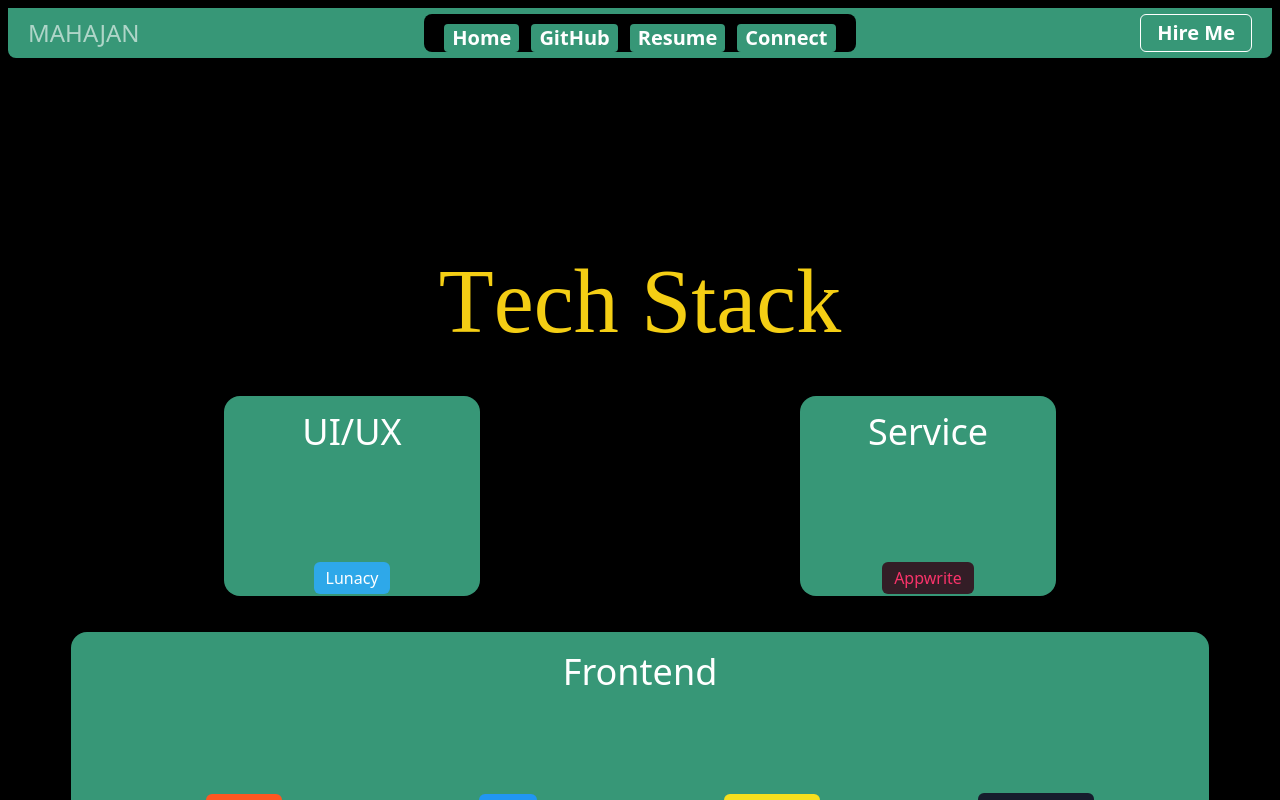
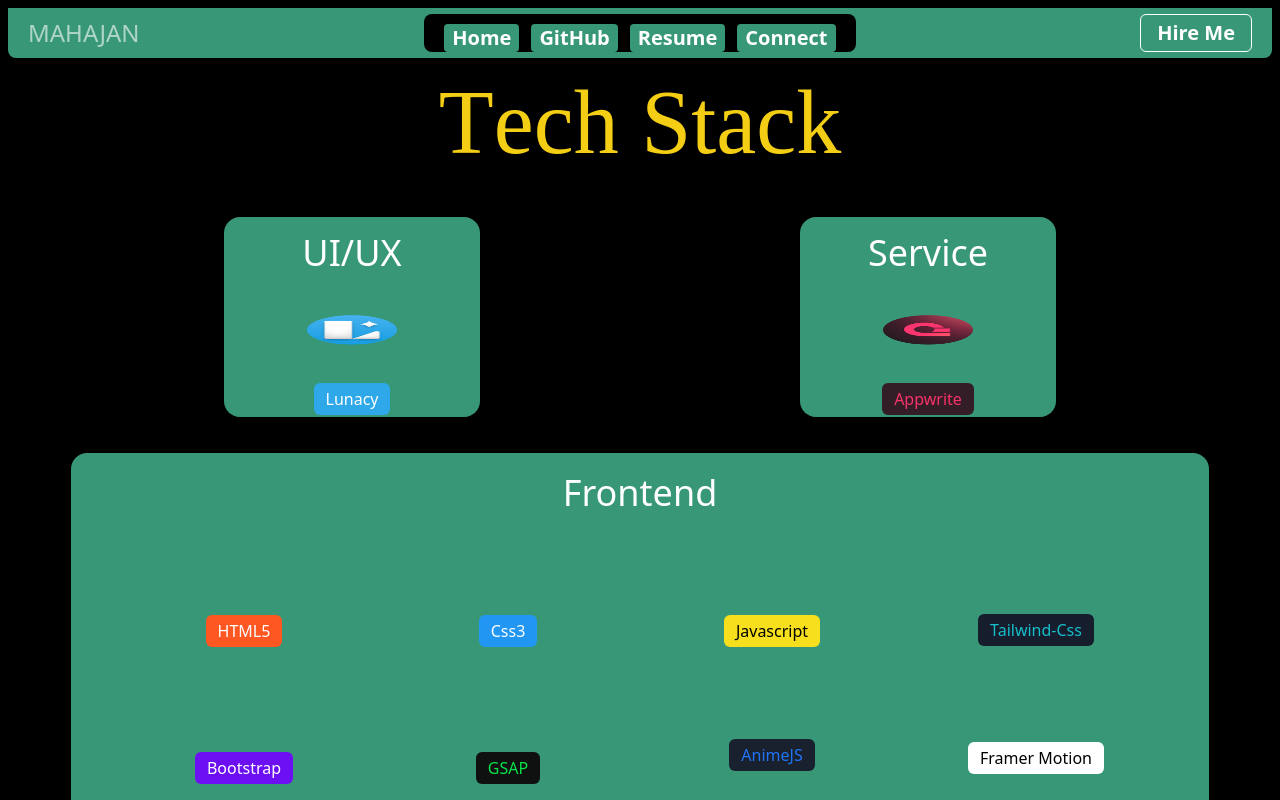
Before and after one commit to mahajang214/my-portfolio, a React app: page / in a window 1280 px wide. Shown: the top 800 px of the page. Built offline with nearby package versions, Linux system fonts and the light colour scheme; the HTML template or start-up script is replaced by a standard one.

Commit message:
Update App.jsx

```diff
--- a/src/App.jsx
+++ b/src/App.jsx
@@ -15,16 +15,15 @@
 import Notification from "./Notification";
 
 
+
 gsap.registerPlugin(ScrollTrigger);
 gsap.registerPlugin(SplitText);
 gsap.registerPlugin(ScrambleTextPlugin);
-
 function App() {
   const containerRef = useRef(null);
   const fistText = useRef(null);
   const [openChattinWeb, setOpenChattinWeb] = useState(false);
   const [openSocialMediaWeb, setOpenSocialMediaWeb] = useState(false);
-
 
   <Toaster position="top-right" reverseOrder={false} />
   useGSAP(() => {
@@ -946,6 +945,8 @@
     // return () => media.revert();
   }, []);
 
+
+
   const [formData, setFormData] = useState({
     name: "",
     email: "",
@@ -1025,12 +1026,12 @@
 
   return (
     <>
-      <div className="w-full wrapper mt-0 mb-0 p-2 overflow-hidden bg-black">
+      <div className="w-full  mt-0 mb-0 p-2 overflow-hidden bg-black">
         <Nav />
         <div
         id="scrollContainer"
           ref={containerRef}
-          className="w-full content p-0 m-0 overflow-x-hidden    relative  h-full      "
+          className="w-full h-screen  overflow-x-hidden    relative        "
         >
           <div
             id="section"
@@ -1097,7 +1098,7 @@
             </div>
           </div>
         </div>
-        <div className="w-full content py-1 bg-black ">
+        <div className="w-full py-1 bg-black ">
           <div className="w-full py-2 bg-black">
             <h1 className="aboutHeading techStack text-center text-4xl sm:text-[45px] md:text-[60px] lg:text-[90px]  text-[#F4CE14] font-normal">
               Tech Stack
```
